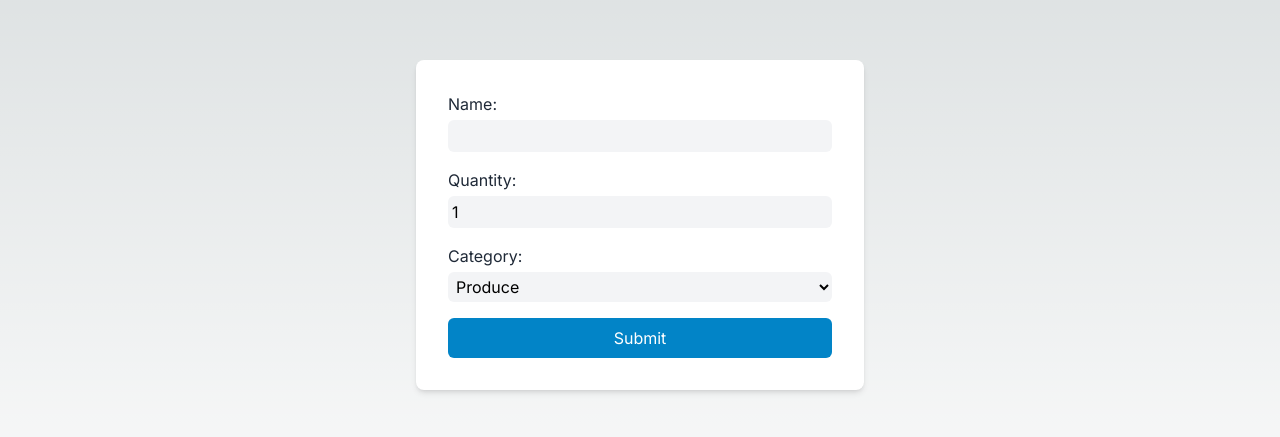
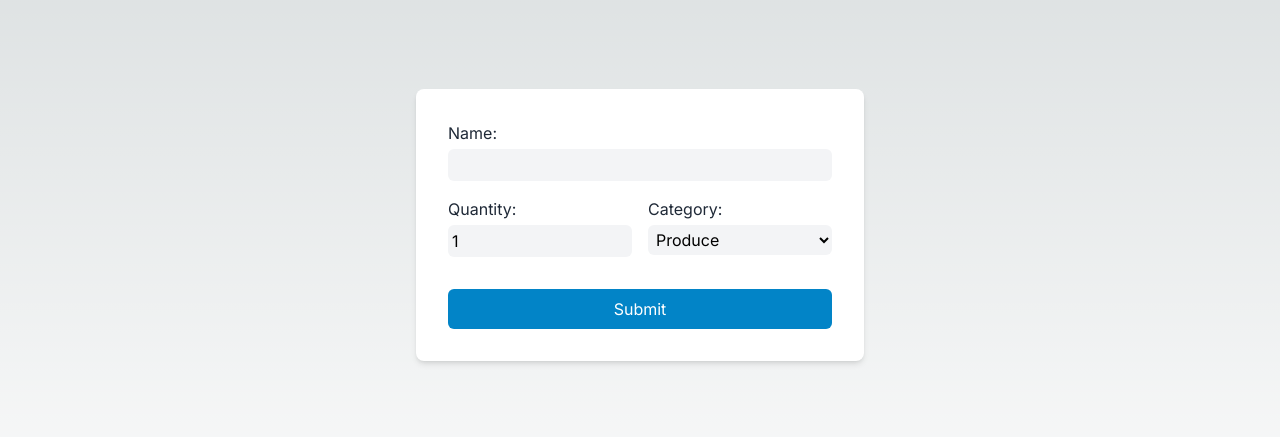
Before and after one commit to mosmee21/cprg306-assignments, a Next.js app: page /week4 in a window 1280 px wide. Shown: the part 175-612 px from the top of the page. Built offline with nearby package versions, Linux system fonts and the light colour scheme.

Commit message:
Update new-item.js

```diff
--- a/app/week4/new-item.js
+++ b/app/week4/new-item.js
@@ -19,7 +19,6 @@ export default function NewItem() {
     <main>
       <div className="min-h-screen bg-blue-gray-100 flex items-center justify-center">
         <div className="w-full max-w-md bg-white p-8 rounded-lg shadow-md">
-
           <form onSubmit={handleSubmit}>
             <label className="block mb-4">
               <span className="text-gray-800">Name:</span>
@@ -31,7 +30,8 @@ export default function NewItem() {
                 className="mt-1 p-1 block w-full rounded-md text-black bg-gray-100 focus:bg-white"
               />
             </label>
-
+            <div className="flex justify-between mb-4">
+              <div className="w-1/2 pr-2">
               <label className="block mb-4">
                 <span className="text-gray-800">Quantity:</span>
                 <input
@@ -44,7 +44,8 @@ export default function NewItem() {
                   className="mt-1 p-1 block w-full rounded-md text-black bg-gray-100 focus:bg-white"
                 />
               </label>
-
+            </div>
+            <div className="w-1/2 pl-2">
             <label className="block mb-4">
               <span className="text-gray-800">Category:</span>
               <select
@@ -66,11 +67,9 @@ export default function NewItem() {
                 <option value="Other">Other</option>
               </select>
             </label>
-
-            <button
-              type="submit"
-              className="w-full py-2 px-4 bg-sky-600 hover:bg-sky-500 rounded-md text-white"
-            >
+            </div>
+            </div>
+             <button type="submit"className="w-full py-2 px-4 bg-sky-600 hover:bg-sky-500 rounded-md text-white">
               Submit
             </button>
           </form>
```
Lines whose indentation alone changed are shown as unchanged.
